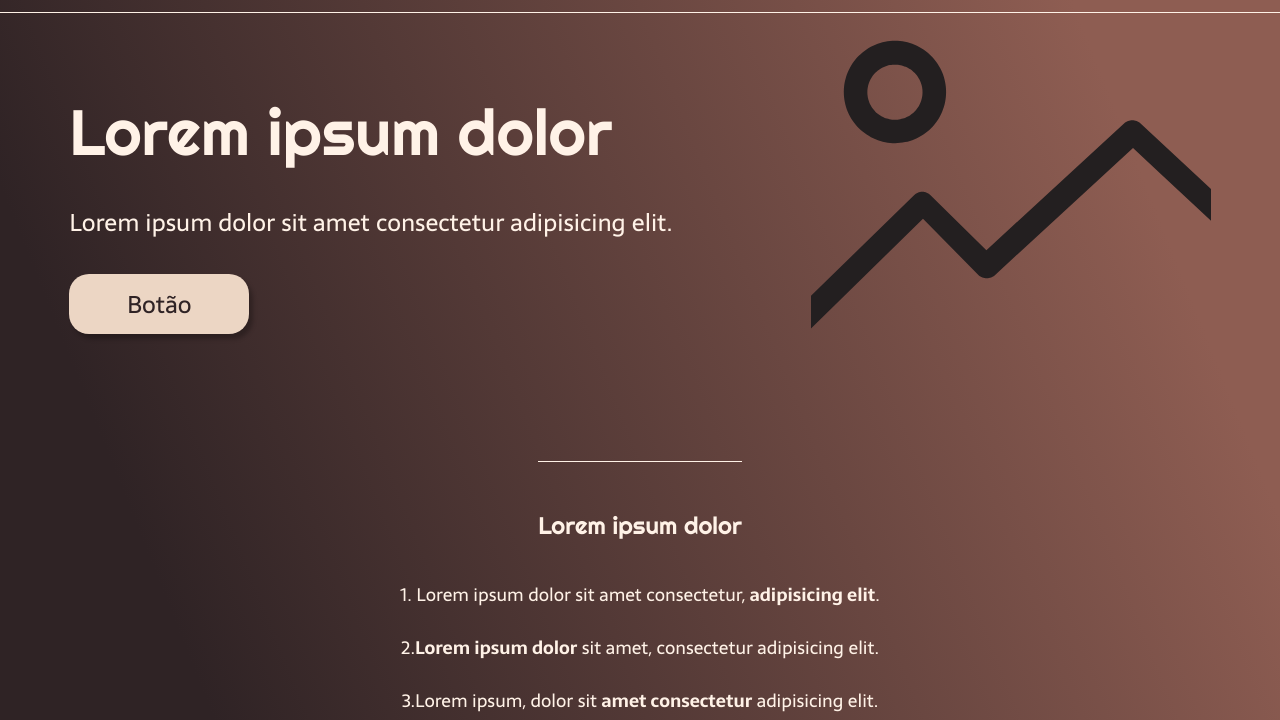
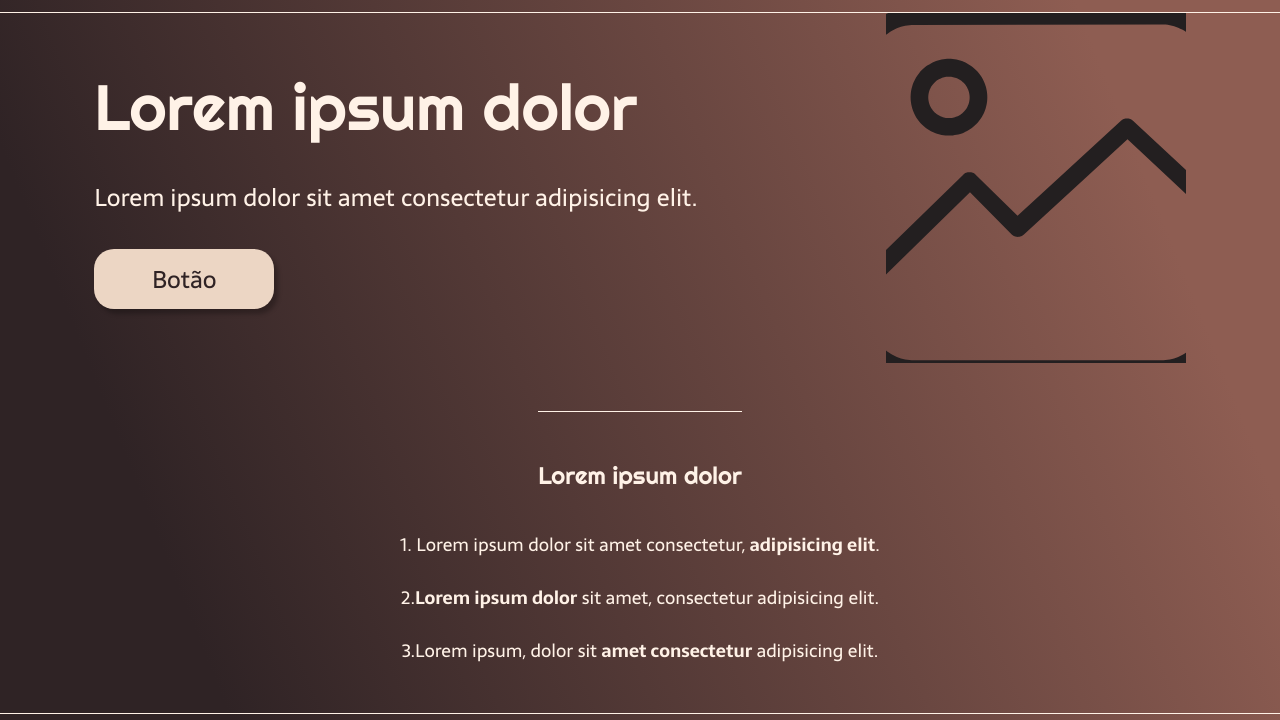
Before and after one commit to Lucassevero06/landing-page-teste, a plain HTML site: page index.html in a window 1280 px wide. Shown: the part 80-800 px from the top of the page. Drawn offline with Linux system fonts and the light colour scheme.

Commit message:
alguns retoques

```diff
--- a/index.html
+++ b/index.html
@@ -9,7 +9,7 @@
 </head>
 <body>
     <header class="cabecalho"><!--Cabeçalho-->
-        <img class="cabecalho-imagem" src="image/LOGO.svg" alt="LOGO" width="62px" height="62px">
+        <img class="cabecalho-imagem" src="image/LOGO.svg" alt="LOGO">
         <nav class="cabecalho-menu">
             <a class="cabecalho-menu-item" href="#">Home </a>
             <a class="cabecalho-menu-item" href="#">Opção 1</a>
@@ -25,7 +25,7 @@
                 <h2 class="conteudo-principal-escrito-subtitulo">Lorem ipsum dolor sit amet consectetur adipisicing elit.</h2>
                 <button class="conteudo-principal-escrito-botao">Botão</button>
             </div>
-            <img class="conteudo-principal-imagem" src="image/IMAGEM - MAIN.svg" alt="IMAGEM" width="400px" height="400px">
+            <img class="conteudo-principal-imagem" src="image/IMAGEM - MAIN.svg" alt="IMAGEM">
         </section>
 
         <section class="conteudo-secundario"><!--Seção 2-->
--- a/styles/style.css
+++ b/styles/style.css
@@ -100,7 +100,8 @@ a:hover {
 }
 
 .conteudo-principal-imagem {
-
+    width: 300px;
+    height: 350px;
 }
 
 .conteudo-secundario {
```
